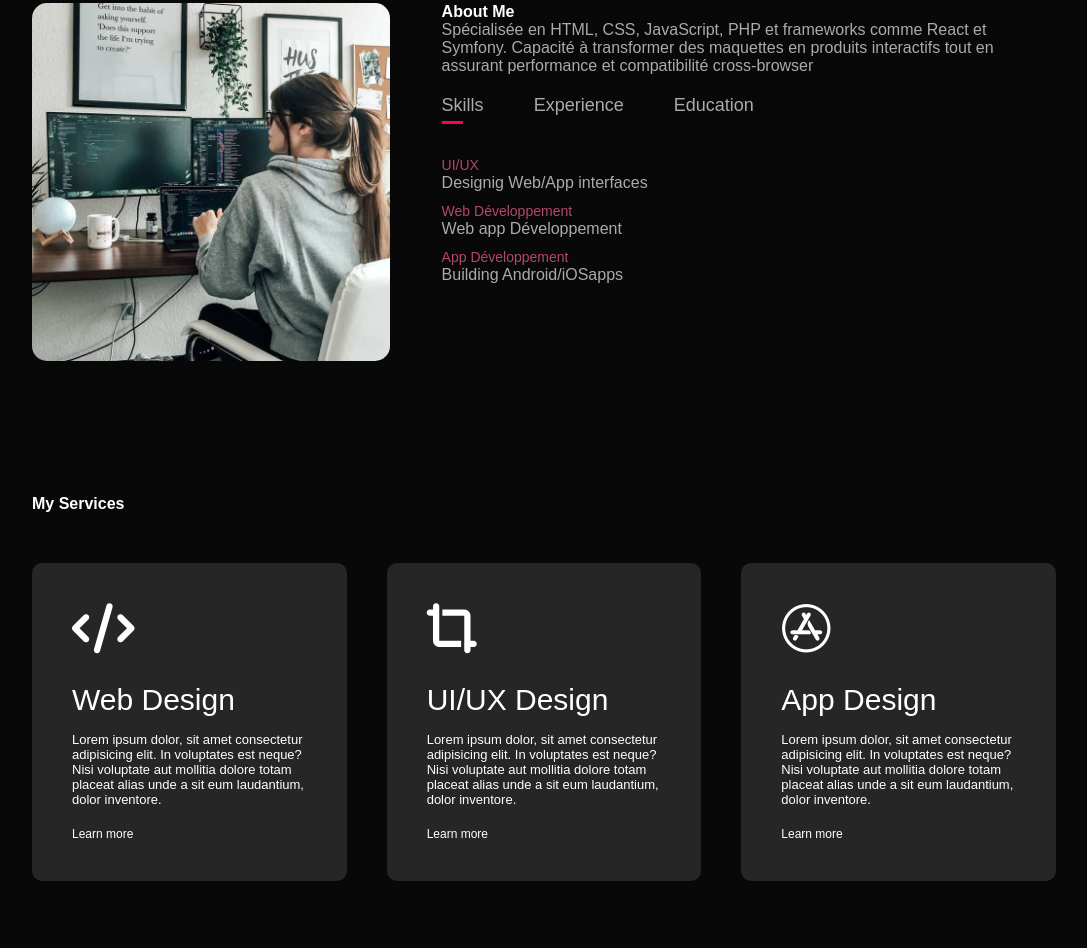
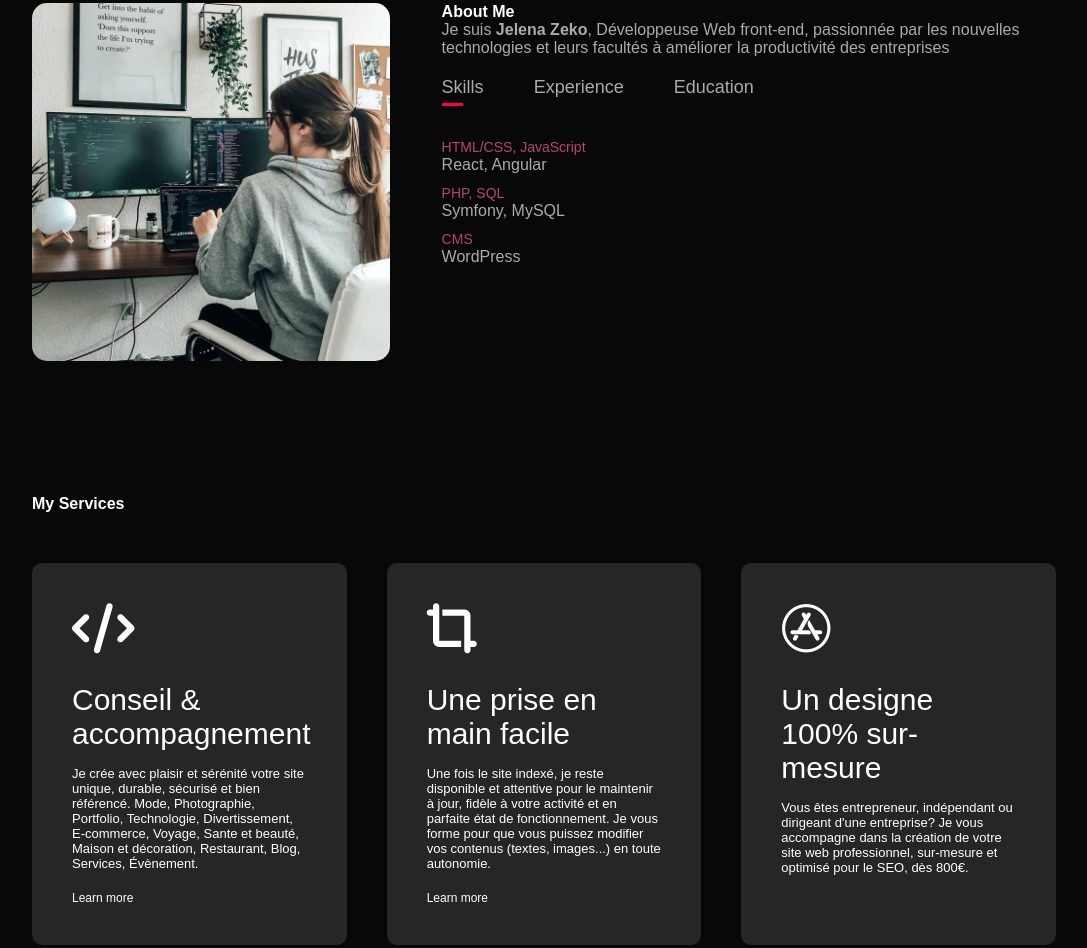
Before and after one commit to Yelle-stack/monPortfolio, a plain HTML site: page index.html in a window 1280 px wide. Shown: the part 887-1835 px from the top of the page, without its empty margins (96-1183 px from the left). Drawn offline with Linux system fonts and the light colour scheme.

Commit message:
changement index

```diff
--- a/index.html
+++ b/index.html
@@ -39,7 +39,7 @@
                 </div>
                 <div class="about-col-2">
                     <h1 class="sub-title">About Me</h1>
-                    <p>Spécialisée en HTML, CSS, JavaScript, PHP et frameworks comme React et Symfony. Capacité à transformer des maquettes en produits interactifs tout en assurant performance et compatibilité cross-browser</p>
+                    <p>Je suis <strong>Jelena Zeko</strong>, Développeuse Web front-end, passionnée par les nouvelles technologies et leurs facultés à améliorer la productivité des entreprises</p>
 
                     <div class="tab-titles">
                         <p class="tab-links active-link" onclick="opentab('skills')">Skills</p>
@@ -48,16 +48,16 @@
                     </div>
                     <div class="tab-contents active-tab" id="skills">
                         <ul>
-                           <li><span>UI/UX</span><br>Designig Web/App interfaces</li>
-                           <li><span>Web Développement</span><br>Web app Développement</li>
-                           <li><span>App Développement</span><br>Building Android/iOSapps<li>
+                           <li><span>HTML/CSS, JavaScript</span><br>React, Angular</li>
+                           <li><span>PHP, SQL</span><br>Symfony, MySQL</li>
+                           <li><span>CMS</span><br>WordPress<li>
                         </ul>
                     </div>
                     <div class="tab-contents" id="experience">
                         <ul>
-                           <li><span>De février 2025 à mai 2025</span><br>Développement Front-End (HTML/CSS, JavaScript), Bloom Agency, Paris</li>
-                           <li><span>2022 - 2023</span><br>Freelance</li>
-                           <li><span>2022</span><br>Stage, smartschool Novi Sad, Serbie<li>
+                           <li><span>De février 2025</span><br>Freelance</li>
+                           <li><span>2023 - 2024</span><br>Développement Front-End (HTML/CSS, JavaScript, TypeScript, React PHP), Bloom Agency, Paris</li>
+                           <li><span>2022</span><br>Stage (HTML/CSS, WordPress, Git, GutHub), smartschool Paris, France<li>
 
                         </ul>
 
@@ -65,7 +65,7 @@
                     <div class="tab-contents" id="education">
                         <ul>
                            <li><span>Février 2025 - Octobre 2025</span><br>Studi, Paris. Développeur Web Front-End </li>
-                           <li><span>2021</span><br> École 42, Paris </li>
+                           <li><span>Avril 2021 - Décembre 2021</span><br> École 42, Paris </li>
 
                         </ul>
                     </div>
@@ -80,21 +80,21 @@
             <div class="services-list">
                 <div>
                     <i class="fa-solid fa-code"></i>
-                    <h2>Web Design</h2>
-                    <p>Lorem ipsum dolor, sit amet consectetur adipisicing elit. In voluptates est neque? Nisi voluptate aut mollitia dolore totam placeat alias unde a sit eum laudantium, dolor inventore.</p>
+                    <h2>Conseil & accompagnement</h2>
+                    <p>Je crée avec plaisir et sérénité votre site unique, durable, sécurisé et bien référencé. Mode, Photographie, Portfolio, Technologie, Divertissement, E-commerce, Voyage, Sante et beauté, Maison et décoration, Restaurant, Blog, Services, Évènement.</p>
                     <a href="#">Learn more</a>
                 </div>
                 <div>
                     <i class="fa-solid fa-crop-simple"></i>
-                    <h2>UI/UX Design</h2>
-                    <p>Lorem ipsum dolor, sit amet consectetur adipisicing elit. In voluptates est neque? Nisi voluptate aut mollitia dolore totam placeat alias unde a sit eum laudantium, dolor inventore.</p>
+                    <h2>Une prise en main facile </h2>
+                    <p>Une fois le site indexé, je reste disponible et attentive pour le maintenir à jour, fidèle à votre activité et en parfaite état de fonctionnement. Je vous forme pour que vous puissez modifier vos contenus (textes, images...) en toute autonomie. </p>
                     <a href="#">Learn more</a>
                 </div>
                 <div>
                     <i class="fa-brands fa-app-store"></i>
-                    <h2>App Design</h2>
-                    <p>Lorem ipsum dolor, sit amet consectetur adipisicing elit. In voluptates est neque? Nisi voluptate aut mollitia dolore totam placeat alias unde a sit eum laudantium, dolor inventore.</p>
-                    <a href="#">Learn more</a>
+                    <h2>Un designe 100% sur-mesure</h2>
+                    <p>Vous êtes entrepreneur, indépendant ou dirigeant d'une entreprise? Je vous accompagne dans la création de votre site web professionnel, sur-mesure et optimisé pour le SEO, dès 800€.</p>
+
                 </div>
             </div>
         </div>
@@ -143,11 +143,10 @@
                     <p><i class="fa-solid fa-square-phone"></i> 0615375177</p>
                     <div class="social-icons">
                         <a href="https://facebook.com/"><i class="fa-brands fa-facebook"></i></a>
-                        <a href=""><i class="fa-brands fa-twitter-square"></i></a>
-                        <a href=""><i class="fa-brands fa-instagram"></i></a>
-                        <a href=""><i class="fa-brands fa-linkedin"></i></a>
+                        <a href="https://github.com/Yelle-stack"><i class="fa-brands fa-github"></i></a>
+
                 </div>
-                <a href="images/cvjelDévWeb.pdf" download class="btn btn2">Download CV</a>
+                <a href="images/cvDév.pdf" download class="btn btn2">Download CV</a>
             </div>
                 <div class="contact-right">
                     <form action="https://api.web3forms.com/submit" method="POST">
```
